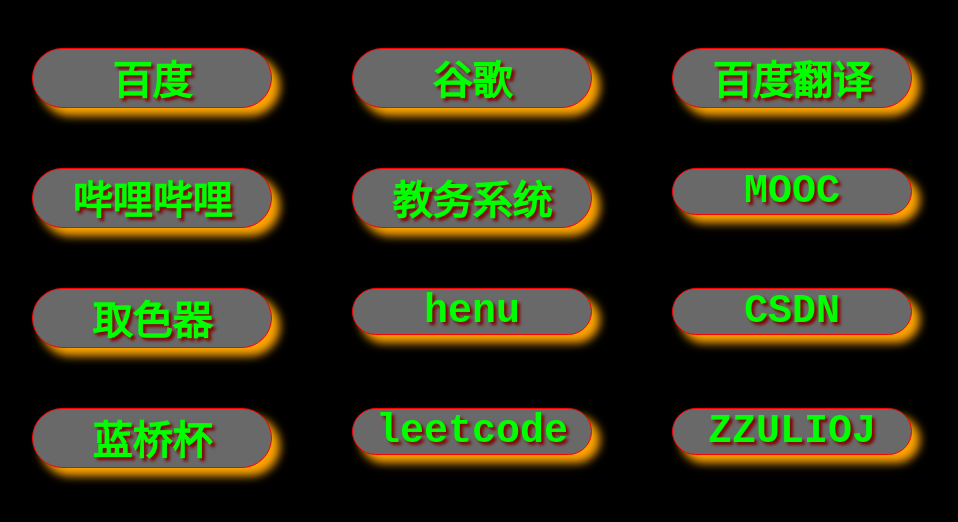
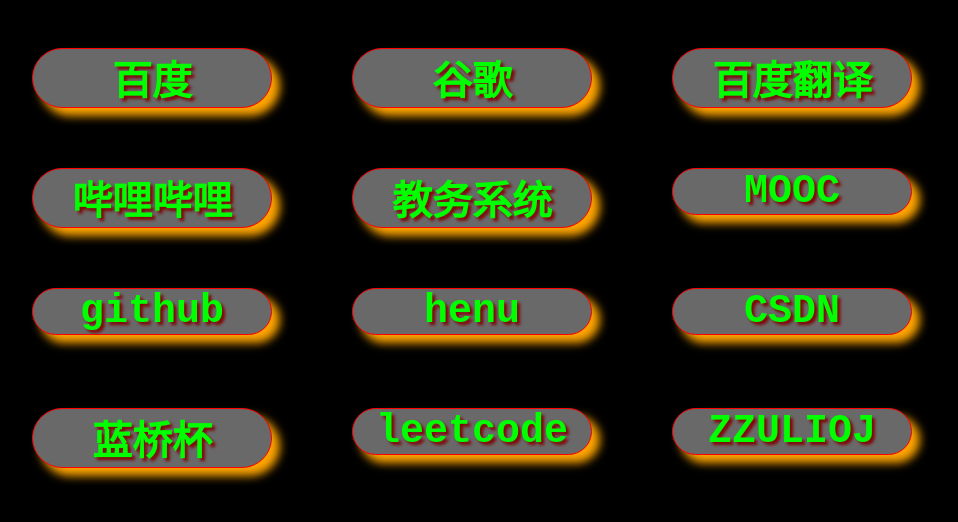
Before and after one commit to tdfxlyh/Tutorial, a plain HTML site: page index1.html in a window 1280 px wide. Shown: the whole page, without its empty margins (16-974 px from the left). Drawn offline with Linux system fonts and the light colour scheme.

Commit message:
试试改变
第一次尝试改变

```diff
--- a/index1.html
+++ b/index1.html
@@ -43,7 +43,8 @@
             <div class="www" id="bilibili"><a target="_blank" href="https://www.bilibili.com/">哔哩哔哩</a></div>
             <div class="www" id="jiaowu"><a target="_blank" href="http://xk.henu.edu.cn">教务系统</a></div>
             <div class="www" id="mooc"><a target="_blank" href="https://www.icourse163.org/">MOOC</a></div>
-            <div class="www" id="shujuku"><a target="_blank" href="http://xiaohudie.net/RGB.html">取色器</a></div>
+            <div class="www" id="shujuku"><a target="_blank" href="https://github.com/">github</a></div>
+<!-- 	<div class="www" id="shujuku"><a target="_blank" href="http://xiaohudie.net/RGB.html">取色器</a></div> -->
 			<div class="www" id="xiumi"><a target="_blank" href="http://172.22.255.18">henu</a></div>
 			<!--<div class="www" id="xiumi"><a target="_blank" href="https://henu.yuketang.cn/pro/portal/home">雨课堂</a></div>-->
             <div class="www" id="yingyu"><a target="_blank" href="https://www.csdn.net/">CSDN</a></div>
```
